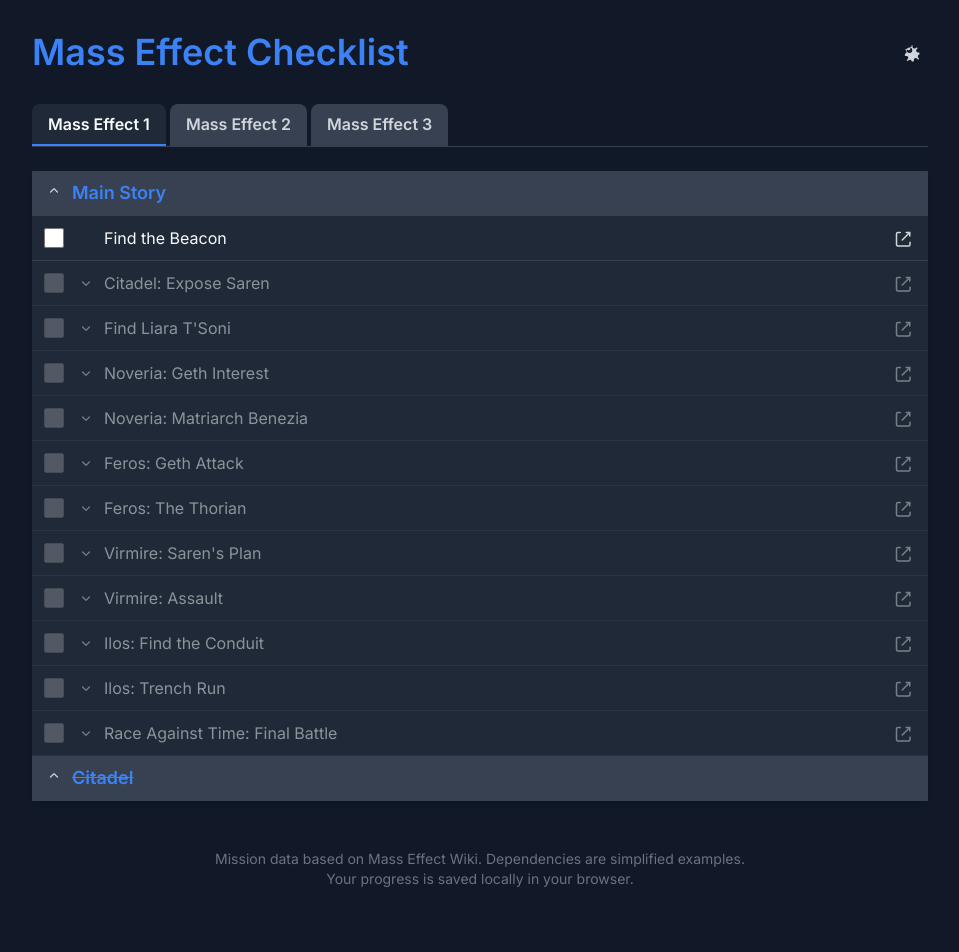
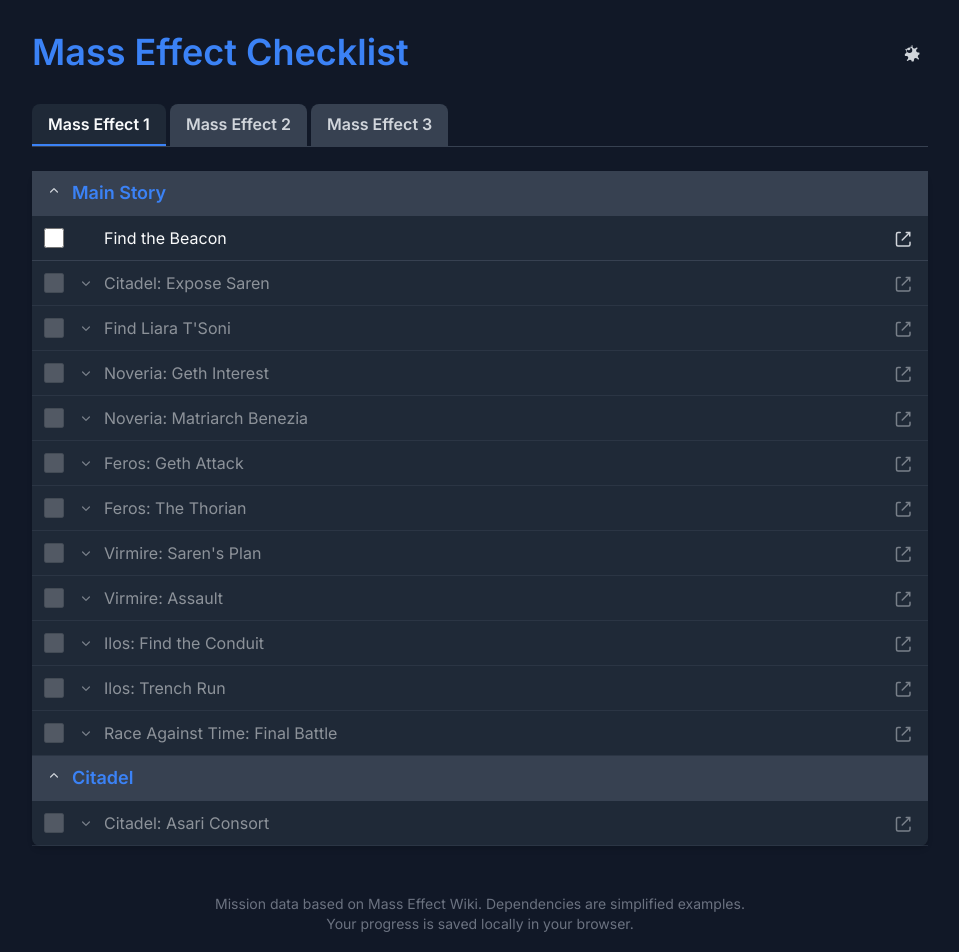
Before and after one commit to vlabensky/mass-effect-checklist, a Next.js app: page / in a window 1280 px wide. Shown: the top 952 px of the page, without its empty margins (160-1119 px from the left). Before the commit the page ends 921 px from the top, so only its background shows below. Built offline with nearby package versions, Linux system fonts and the light colour scheme.

Commit message:
Citadel: Asari Consort

```diff
--- a/src/app/behavior/missions/types.ts
+++ b/src/app/behavior/missions/types.ts
@@ -38,6 +38,7 @@
   | 'me1_ilos'
   | 'me1_ilos_trench_run'
   | 'me1_final_battle'
+  | 'me1_citadel_asari_consort'
   | 'me2_prologue_save_joker'
   | 'me2_prologue_awakening'
   | 'me2_freedoms_progress'
--- a/src/app/behavior/translations/types.ts
+++ b/src/app/behavior/translations/types.ts
@@ -64,6 +64,7 @@
   mission_me1_ilos: string;
   mission_me1_ilos_trench_run: string;
   mission_me1_final_battle: string;
+  mission_me1_citadel_asari_consort: string;
   mission_me2_prologue_save_joker: string,
   mission_me2_prologue_awakening: string;
   mission_me2_freedoms_progress: string;
--- a/src/app/resx/data/index.ts
+++ b/src/app/resx/data/index.ts
@@ -60,7 +60,11 @@
       }],
     }, {
       id: 'me1_citadel',
-      missions: [],
+      missions: [{
+        id: 'me1_citadel_asari_consort',
+        prerequisites: ['me1_eden_prime'],
+        wikiUrl: w('Citadel:_Asari_Consort'),
+      }],
     }],
   }, {
     id: 'me2',
--- a/src/app/resx/text/translations/_en.ts
+++ b/src/app/resx/text/translations/_en.ts
@@ -52,6 +52,7 @@
   mission_me1_ilos: "Ilos: Find the Conduit",
   mission_me1_ilos_trench_run: "Ilos: Trench Run",
   mission_me1_final_battle: "Race Against Time: Final Battle",
+  mission_me1_citadel_asari_consort: 'Citadel: Asari Consort',
   mission_me2_prologue_save_joker: "Prologue: Save Joker",
   mission_me2_prologue_awakening: "Prologue: Awakening",
   mission_me2_freedoms_progress: "Freedom's Progress",
```
